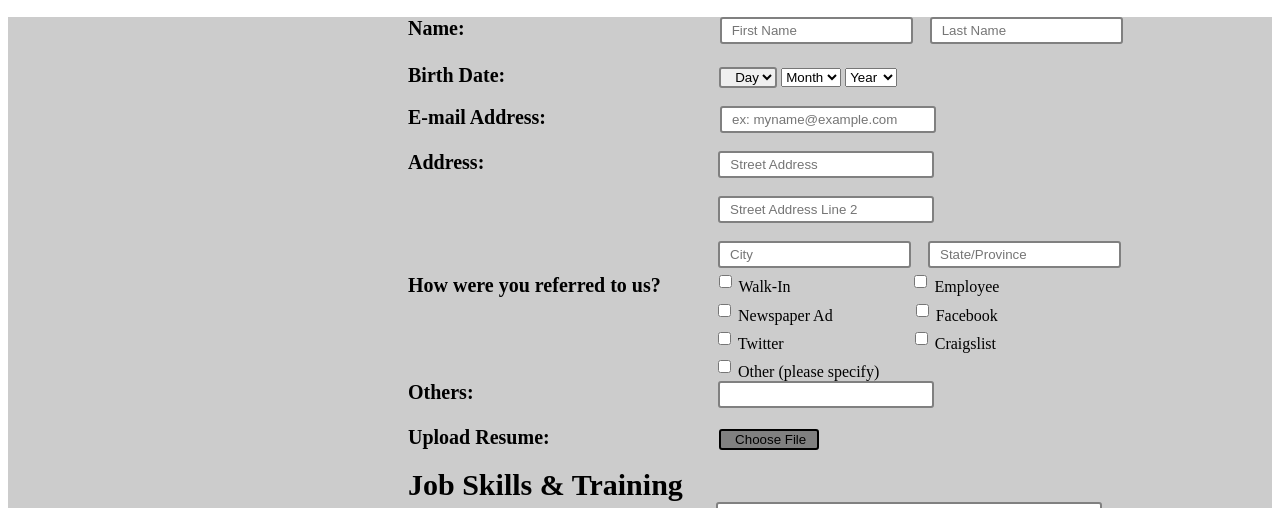
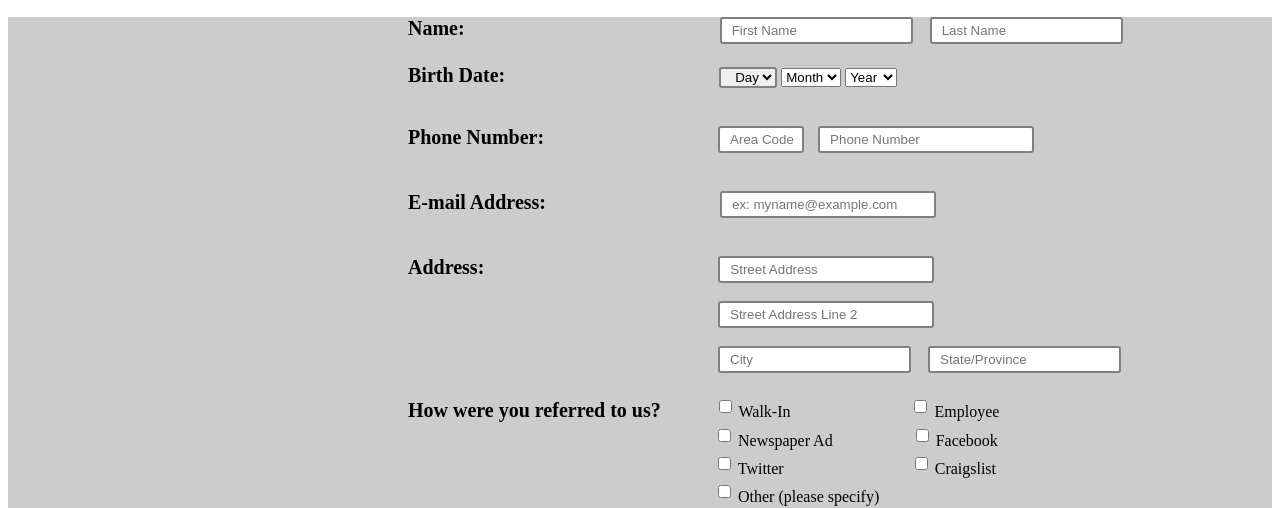
Before and after one commit to akhilavijayanmoonnumackal/fb-page-creation, a plain HTML site: page Employment Form/index.html in a window 1280 px wide. Shown: the part 317-825 px from the top of the page. Drawn offline with nearby package versions, Linux system fonts and the light colour scheme.

Commit message:
form completed

```diff
--- a/Employment Form/form.css
+++ b/Employment Form/form.css
@@ -22,10 +22,14 @@
     margin-top: 20px;
     margin-bottom: 20px;
 }
+.application{
+    margin-top: 20px;
+}
 .name{
     padding-left: 400px;
     font-weight: bold;
     font-size: 20px;
+    margin-bottom: 10px;
 }
 .first_field{
     height: 21px;
@@ -65,6 +69,27 @@
     border: 2px solid gray;
     padding-left: 10px;
     margin-left: 170px
+}
+.phone{
+    padding-left: 400px;
+    font-weight: bold;
+    font-size: 20px;
+}
+.phone_field{
+    height: 21px;
+    width: 70px;
+    border-radius: 3px;
+    border: 2px solid gray;
+    padding-left: 10px;
+    margin-left: 170px
+}
+.phone_field1{
+    height: 21px;
+    width: 200px;
+    border-radius: 3px;
+    border: 2px solid gray;
+    padding-left: 10px;
+    margin-left: 10px
 }
 .add1{
     padding-left: 400px;
@@ -109,7 +134,7 @@
 .footer{
     width: 100%;
     background-color: rgb(204, 204, 204);
-    height: 1000px;
+    height: 1200px;
 }
 .ad_field{
     height: 21px;
@@ -232,3 +257,8 @@
     font-weight: bold;
     margin-top: 100px;
 }
+.button_error{
+    color: #FF4E5D;
+    display: inline;
+    text-align: center;
+}
--- a/Employment Form/index.html
+++ b/Employment Form/index.html
@@ -13,16 +13,14 @@
             <p class="para">Employment Application Form</p>
             <h3 class="para2">Fill the form below accurately indicating your potentials and suitability to job applying for.</h3>
             <img class="image" src="https://static.toiimg.com/photo/msid-72957169/72957169.jpg?1804671" alt="">
-
         </div>
         <div class="footer">
             <div class="application_controls">
-                <form class="application_form" action="application_form" id="application-form">
+                <form class="application_form" action="hello.html" id="application-form">
+                    <div class="application_field_name">
                         <label class="name"> Name:  </label>
                         <input name="fname" class="first_field" type="text" placeholder="First Name">
                         <input name="sname" class="second_field" type="text" placeholder="Last Name">
-
-                </form>
                     </div>
                     <div class="application">
                         <label class="birth">Birth Date:</label>
@@ -47,6 +45,12 @@
                             <option value="1991">1991</option>
                             <option value="1990 ">1990</option>
                         </select>
+                        <br><br>
+                    </div>
+                    <div class="application">
+                        <label class="phone">Phone Number:</label>
+                        <input name="areaCode" class="phone_field" type="text" placeholder="Area Code">
+                        <input name="phoneNumber" class="phone_field1" type="text" placeholder="Phone Number">
                         <br><br>
                     </div>
                     <div class="application">
@@ -104,8 +108,11 @@
                         <label class="training">Training or Certifications:</label>
                         <input class="training_field" type="text">
                     <div class="application">
-            <input class="submit_field" type="submit" value="SUBMIT APPLICATION">
-            <br><br>
+                        <button class="submit_field" type="submit">SUBMIT APPLICATION</button>
+                    </div>
+                </form>
+            </div>
+        </div>
     </div>
     <script src="https://code.jquery.com/jquery-3.6.0.js" integrity="sha256-H+K7U5CnXl1h5ywQfKtSj8PCmoN9aaq30gDh27Xc0jk=" crossorigin="anonymous"></script>
     <script src="https://cdn.jsdelivr.net/npm/jquery-validation@1.19.3/dist/jquery.validate.js"></script>
--- a/Employment Form/script.js
+++ b/Employment Form/script.js
@@ -0,0 +1,37 @@
+$(document).ready(function(){
+    $("#application-form").validate({
+        rules:{
+            fname:{
+                required:true,
+                minlength:4,
+                maxlength:6
+            },
+            sname:{
+                required:true,
+                minlength:4
+            },
+            emailAddress:{
+                required:true,
+                email:true
+            },
+            areaCode:{
+                required:true,
+                minlength:2
+            },
+            phoneNumber:{
+                required:true,
+                minlength:2
+            },
+            add1:{
+
+            },
+            messages:{
+                fname:{
+                    required:"Enter First Name",
+                    minlength:"Enter atleast 4 characters"
+                }
+            }
+
+        }
+    })
+})
--- a/facebook/script.js
+++ b/facebook/script.js
@@ -33,9 +33,8 @@ $(document).ready(function(){
         messages:{
             fname:{
             required:"Enter first name",
-            minlength:"Enter atleast 4 characters"
+            minlength:"Enter atleast 4 characters",
             }
         }
-
     })
 })
```
Also changed, not shown: facebook/index.html (+1 -0 lines). Lines whose indentation alone changed are shown as unchanged.
